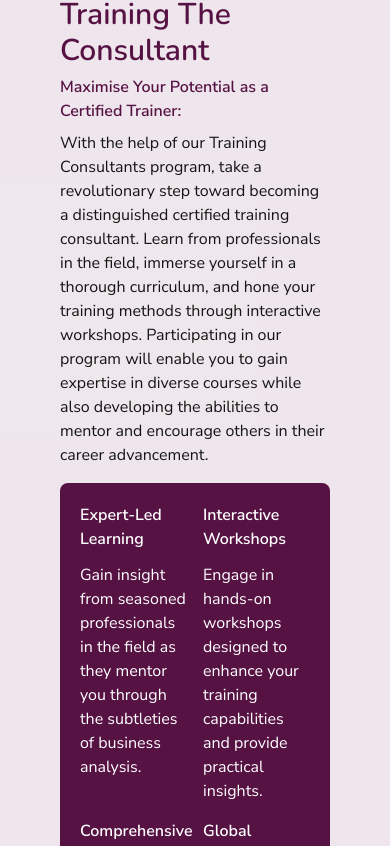
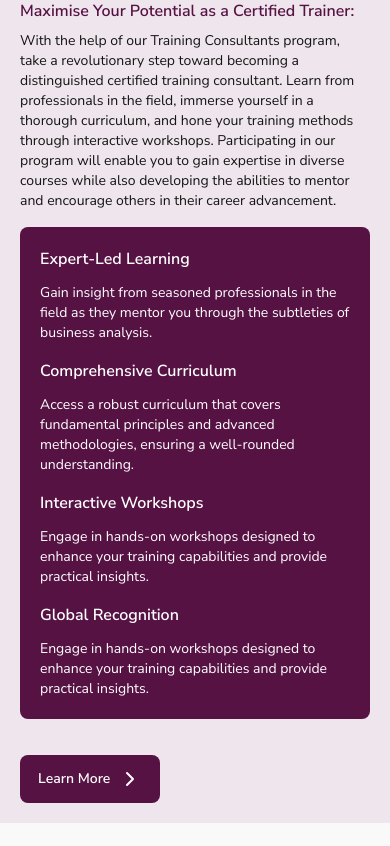
Before and after one commit to munachi821/tobams-internship, a Next.js app: page / in a window 390 px wide. Shown: the part 6170-7016 px from the top of the page. Built offline with nearby package versions, Linux system fonts and the light colour scheme.

Commit message:
made the training the consultant section responsive

```diff
--- a/app/page.tsx
+++ b/app/page.tsx
@@ -365,15 +365,15 @@ export default function Home() {
           </div>
         </div>
       </section>
-      <section className="bg-[#5712441A] p-15">
+      <section className="bg-[#5712441A] p-5 sm:p-15">
         <div className="max-w-6xl mx-auto">
-          <h2 className="font-nunito font-semibold text-3xl text-primary">
+          <h2 className="font-nunito font-semibold text-[24px] sm:text-3xl text-primary">
             Training The Consultant
           </h2>
           <p className="text-base font-semibold text-primary mt-1.5">
             Maximise Your Potential as a Certified Trainer:
           </p>
-          <p className="mt-2 text-main_text">
+          <p className="mt-2 text-main_text text-sm sm:text-base">
             With the help of our Training Consultants program, take a
             revolutionary step toward becoming a distinguished certified
             training consultant. Learn from professionals in the field, immerse
@@ -384,39 +384,45 @@ export default function Home() {
             career advancement.
           </p>
 
-          <div className="grid grid-cols-2 bg-primary p-5 text-white rounded-lg mt-4 gap-4">
+          <div className="grid sm:grid-cols-2 bg-primary p-5 text-white rounded-lg mt-4 gap-4">
             <div>
               <h3 className="font-semibold mb-3">Expert-Led Learning</h3>
-              <p>
+              <p className="text-sm sm:text-base">
                 Gain insight from seasoned professionals in the field as they
                 mentor you through the subtleties of business analysis.
               </p>
             </div>
             <div>
-              <h3 className="font-semibold mb-3">Interactive Workshops</h3>
-              <p className="font-normal">
-                Engage in hands-on workshops designed to enhance your training
-                capabilities and provide practical insights.
-              </p>
-            </div>
-            <div>
               <h3 className="font-semibold mb-3">Comprehensive Curriculum</h3>
-              <p>
+              <p className="text-sm sm:text-base">
                 Access a robust curriculum that covers fundamental principles
                 and advanced methodologies, ensuring a well-rounded
                 understanding.
               </p>
             </div>
             <div>
+              <h3 className="font-semibold mb-3">Interactive Workshops</h3>
+              <p className="text-sm sm:text-base">
+                Engage in hands-on workshops designed to enhance your training
+                capabilities and provide practical insights.
+              </p>
+            </div>
+            <div>
               <h3 className="font-semibold mb-3">Global Recognition</h3>
-              <p>
+              <p className="text-sm sm:text-base">
                 Engage in hands-on workshops designed to enhance your training
                 capabilities and provide practical insights.
               </p>
             </div>
           </div>
-          <button className="w-fit flex items-center gap-2 text-white bg-primary text-base px-6 py-2.5 font-semibold rounded-sm mt-9">
-            Learn More <ArrowUpRight />
+          <button className="w-fit flex items-center gap-2 text-white bg-primary sm:text-base px-4.5 text-sm py-3 sm:px-6 sm:py-2.5 font-semibold rounded-lg sm:rounded-sm mt-9">
+            Learn More{" "}
+            <span className="hidden sm:block">
+              <ArrowUpRight />
+            </span>{" "}
+            <span className="block sm:hidden">
+              <ChevronRight />
+            </span>
           </button>
         </div>
       </section>
```
